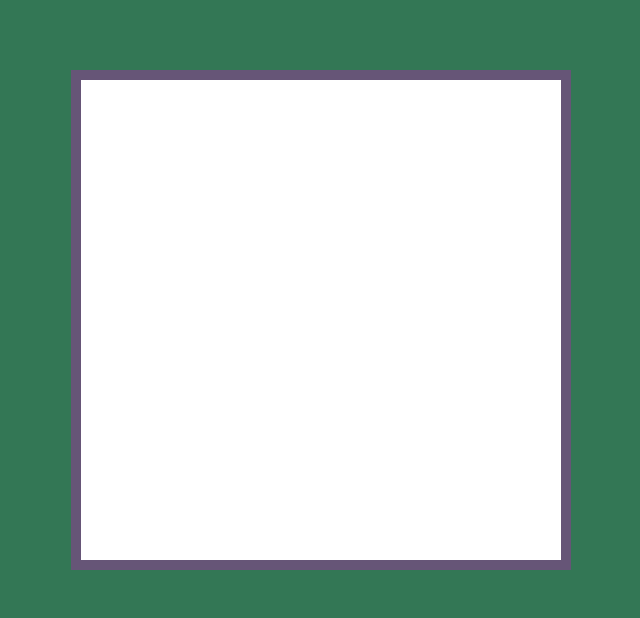
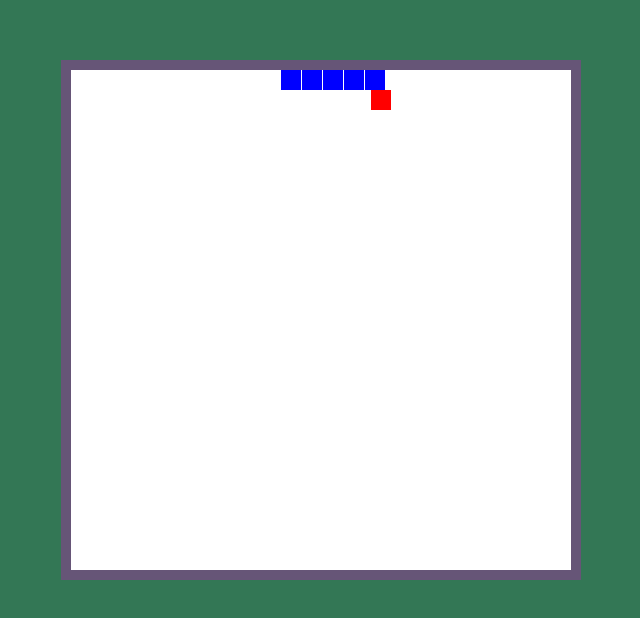
Before and after one commit to Khizanag/BOG_Leaderator, a plain HTML site: page Project 4 - snake/index.html in a window 1280 px wide. Shown: the part 160-778 px from the top of the page, without its empty margins (319-959 px from the left). Drawn offline with Linux system fonts and the light colour scheme.

Commit message:
Just paints body and food

```diff
--- a/Project 4 - snake/config.js
+++ b/Project 4 - snake/config.js
@@ -1,17 +1,18 @@
 const config = {
-    canvasWidth: 450,
-    canvasHeight: 450,
+    canvasWidth: 520,
+    canvasHeight: 520,
     maxScoreKeyName: "$name_for_saving_max_score_in_local_storage$",
     defaultScore: 0,
     leftKey: 37,
     upKey: 38,
     rightKey: 39,
     downKey:40,
-    nodeLen: 4,
-    numNodesInHeight: 100,
-    numNodesInWidht: 100,
+    nodeLen: 20,
+    numNodesInHeight: 25,
+    numNodesInWidht: 25,
     defaultInterval: 100,
-    SCORE_STEP: 10
+    SCORE_STEP: 10,
+    numDefaultNodes: 5
 };
 
 export default config;
--- a/Project 4 - snake/index.html
+++ b/Project 4 - snake/index.html
@@ -14,8 +14,10 @@
 
 	<section class="main-section">
 		<div class="container">
-			<div class="canvas">
+			<div id="snake_canvas">
+				<div id="snake_body">
 
+				</div>
 			</div>
 		</div>
 	</section>
--- a/Project 4 - snake/script.js
+++ b/Project 4 - snake/script.js
@@ -1,13 +1,13 @@
 import configPackage from "./config.js";
-import ScoreManager from "./ScoreManager.js";
+// import ScoreManager from "./ScoreManager.js";
 
-class Snake {
+class SnakeGame {
 
 	constructor(){
 		// this._initCanvas();
 		this.height = configPackage.numNodeInHeight;
 		this.width = configPackage.numNodesInWidht;
-		this.scoreManager = new ScoreManager();
+		// this.scoreManager = new ScoreManager();
 		this.gameIsOn = true;
 	}
 
@@ -29,28 +29,74 @@ class Snake {
 	}
 
 	_playNewGame(){
-		this.body = [
-			[0, 3],
-			[0, 2],
-			[0, 1],
-			[0, 0]
-		];
-		// this.play();
+		this.body = [];
+		for(let i = 0; i < configPackage.numDefaultNodes; i++){
+			const newNode = this._getNewNode(0, i);
+			this.body.push(newNode);
+		}
+
+		this._createAndDisplayFood();
+
 		this.dirKey = configPackage.rightKey;
 		// while(this.gameIsOn){
 			this.interval = setInterval(() => {
 				this._move()
 			}, configPackage.defaultInterval);
 
+
 			// this.gameIsOn = this._getRestartResponse();
 		// }
+	}
+
+	_createAndDisplayFood(){
+		let foodElem = document.createElement('div');
+		foodElem.style.width = configPackage.nodeLen+'px';
+		foodElem.style.height = configPackage.nodeLen+'px';
+		const foodCoords = this._getNewFoodCoordinates();
+		// console.log("foodCoords[0] " + foodCoords[0]);
+		const top = (foodCoords[0] + 1) * configPackage.nodeLen;
+		foodElem.style.top = top+'px';
+		// console.log("top: " + top);
+		// console.log("foodElem.style.top: " + foodElem.style.top);
+		const left = (foodCoords[1] + 1) * configPackage.nodeLen;
+		foodElem.style.left = left+'px';
+		// console.log("foodElem.style.left: " + foodElem.style.left);
+		foodElem.id = 'food';
+
+		snake_canvas.append(foodElem);
+
+		this.food = foodElem;
+	}
+
+
+	_getNewFoodCoordinates(){
+		let x, y;
+		do{
+			x = Math.floor(Math.random() * configPackage.numNodesInWidht);
+			y = Math.floor(Math.random() * configPackage.numNodesInHeight);
+		} while(this.body.includes([x,y]));
+		const result = [x, y];
+		return result;
+	}
+
+	_getNewNode(row, col){
+		const newNode = document.createElement('div');
+		newNode.className = 'node';
+		newNode.style.width = configPackage.nodeLen + 'px';
+		newNode.style.height = configPackage.nodeLen + 'px';
+		newNode.style.top = row * (1+configPackage.nodeLen) + 'px';
+		newNode.style.left = col * (1+configPackage.nodeLen) + 'px';
+
+		snake_body.append(newNode);
+
+		return newNode;
 	}
 
 	_move(){
 		console.log("snake will be moved ->");
 
 		const newHead = this._getNewHead();
-		this.body.pop();
+		// this.body.pop();
 		if(this._moveIsWrong(newHead)){
 			this._doWrongMoveWork();
 		} else {
@@ -60,12 +106,32 @@ class Snake {
 	}
 
 	_getNewHead(){
-		let newHead = Object.assign([], this.body[0]);
 		const dPair = this._getDiffPair();
 		console.log("down: " + dPair[0] + "   right: " + dPair[1]);
-		newHead[0] += dPair[0];
-		newHead[1] += dPair[1];
-		return newHead;
+
+		let tail = this.body.pop();
+		console.log(typeof(tail));
+		let topOffset = tail.offsetTop;
+		topOffset += dPair[0] == 0 ? 0 : configPackage.nodeLen+1;
+
+		let leftOffset = tail.offsetLeft;
+		leftOffset += dPair[1] == 0 ? 0 : configPackage.nodeLen+1;
+		// console.log("yOff: " + yOffset);
+
+		tail.style.top = topOffset + 'px';
+		tail.style.left = leftOffset + 'px';
+
+		return tail;
+	}
+
+	_getColumnOfElement(element){
+		const yOffset = element.offsetTop();
+		return yOffset / (configPackage.nodeLen + 1);
+	}
+
+	_getRowOfElement(element){
+		const xOffset = element.offsetLeft();
+		return xOffset / (configPackage.nodeLen + 1);
 	}
 
 	_moveIsWrong(newNode){
@@ -90,6 +156,8 @@ class Snake {
 		this.body.map((elem) => {
 			console.log(elem)
 		});
+
+		// _displaySnake();
 		console.log("body was moved");
 	}
 
@@ -134,13 +202,12 @@ class Snake {
 	}
 }
 
-// const snake = new Snake(configPackage.canvasWidth, configPackage.canvasHeight);
 
-const snake = new Snake();
-document.onkeydown = function (event) {
-	if (snake.isGoodMoveKey(event.keyCode)){
-		snake.dirKey = event.keyCode;
-		console.log("Key was changed to: "+ event.keyCode);
-	}
-}
-snake.play();
+const game = new SnakeGame();
+// document.onkeydown = function (event) {
+// 	if (game.isGoodMoveKey(event.keyCode)) {
+// 		game.dirKey = event.keyCode;
+// 		console.log("Key was changed to: "+ event.keyCode);
+// 	}
+// }
+game.play();
--- a/Project 4 - snake/style.css
+++ b/Project 4 - snake/style.css
@@ -23,11 +23,27 @@
     background-color: #375;
 }
 
-.canvas{
-    width: 500px;
-    height: 500px;
+#snake_canvas{
+    width: 520px;
+    height: 520px;
     display: block;
     /* margin: 5px auto; */
+    position: relative;
     border: 10px solid #657;
-    background: white;
+    background-color: white;
 }
+
+.node{
+    position: absolute;
+    background-color: blue;
+}
+
+#food{
+    display: block;
+    position: absolute;
+    background-color: red;
+}
+
+#snake_body{
+
+}
```
